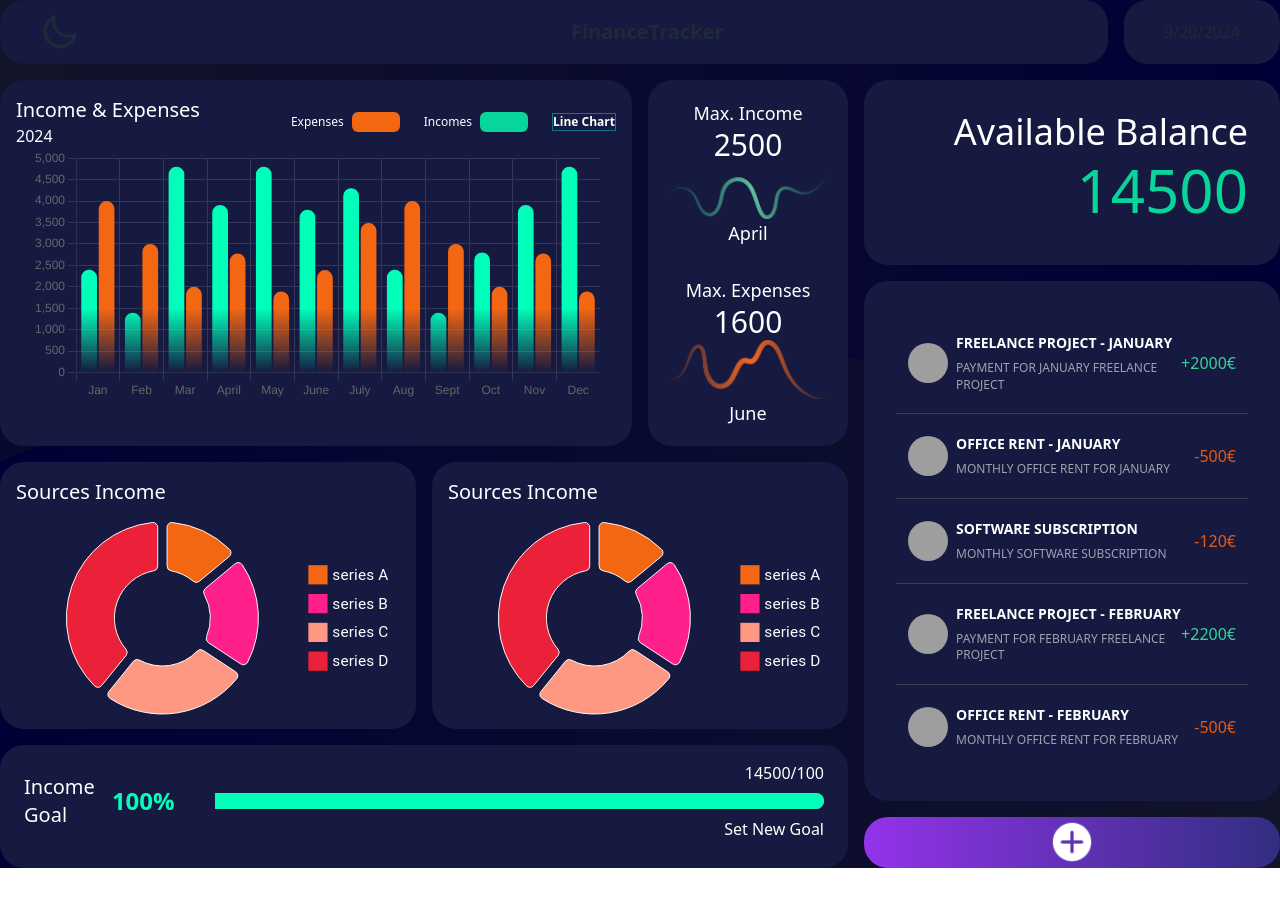
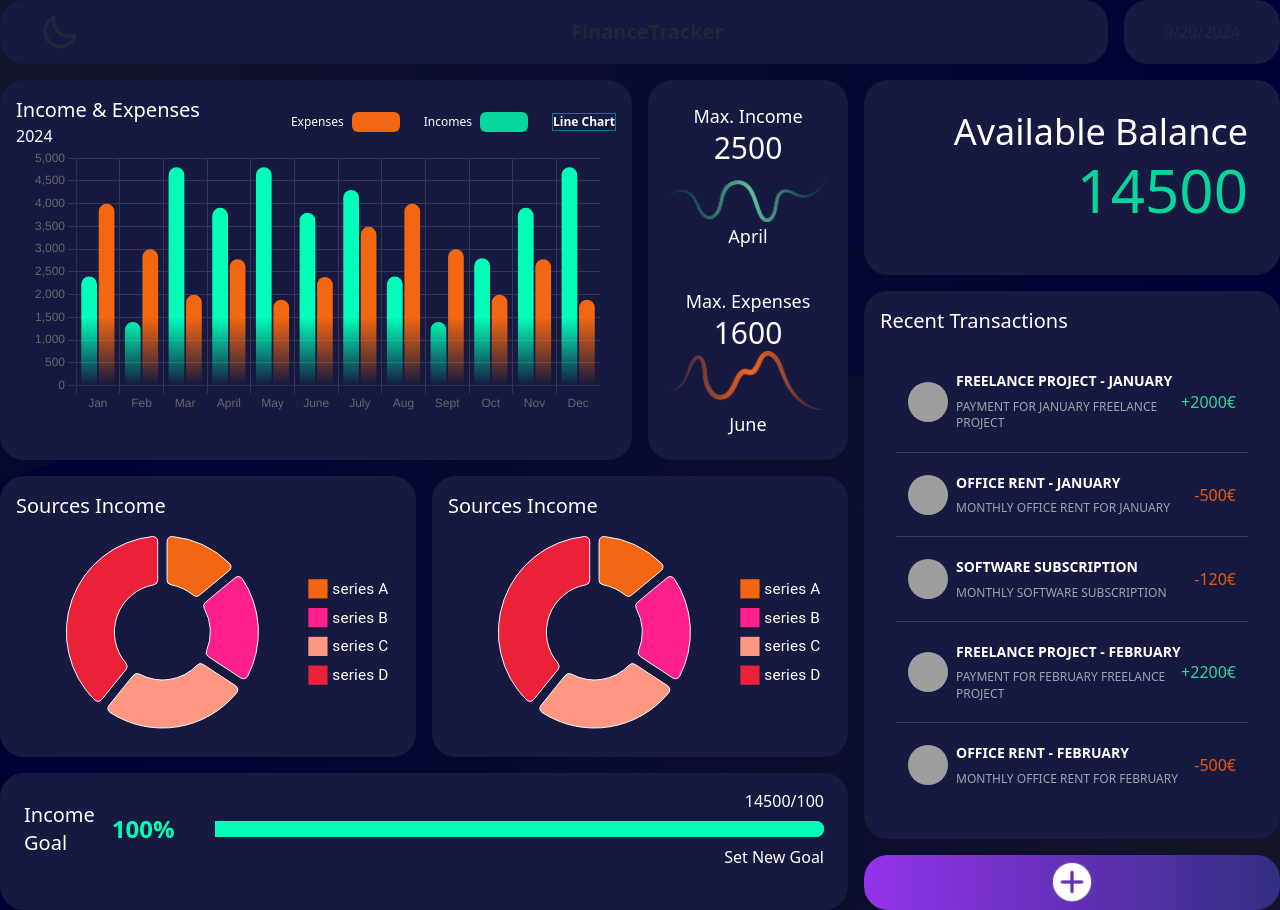
Before and after one commit to Sara-AM91/finance-tracker-frontend, a React (Vite) app: page /home in a window 1280 px wide. Before the commit the page ends 868 px from the top, so only its background shows below. Built offline with nearby package versions, Linux system fonts and the light colour scheme; grey boxes are pictures that could not be loaded.

Commit message:
added title to recent transactions

```diff
--- a/src/components/Dashboard.jsx
+++ b/src/components/Dashboard.jsx
@@ -106,7 +106,8 @@ const Dashboard = () => {
               <p className="text-6xl text-[#08D59C]">{balance}</p>
             </div>
           </div>
-          <div className="row-span-8 bg-[#161A40] text-white rounded-3xl overflow-auto p-4 flex items-center">
+          <div className="row-span-8 bg-[#161A40] text-white rounded-3xl overflow-auto p-4 flex flex-col justify-center">
+            <h1 className="text-xl">Recent Transactions</h1>
             <TransactionsList />
           </div>
           <div className="row-span-1 bg-gradient-to-r from-purple-600 to-indigo-900 rounded-3xl overflow-auto flex justify-center items-center">
```
